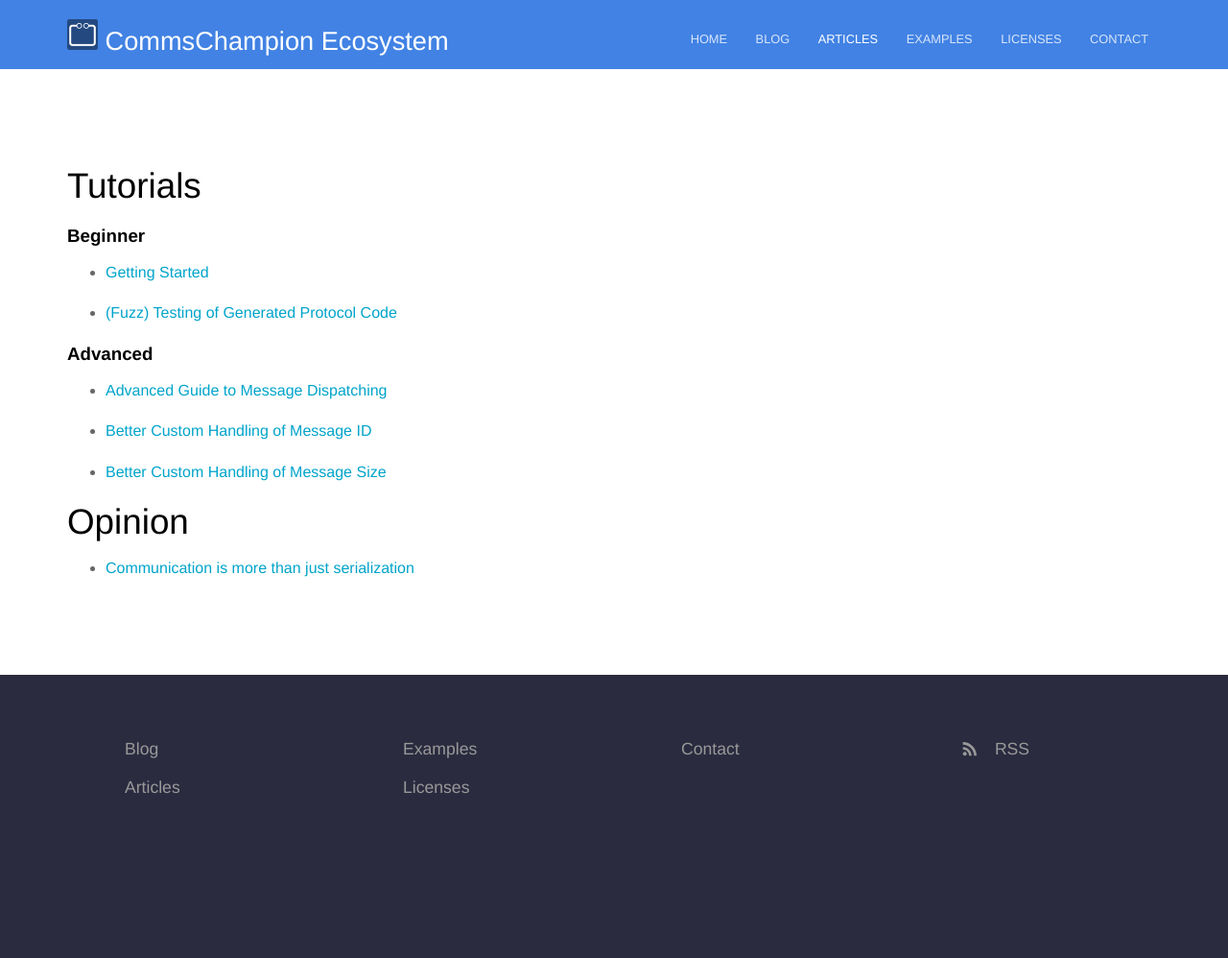
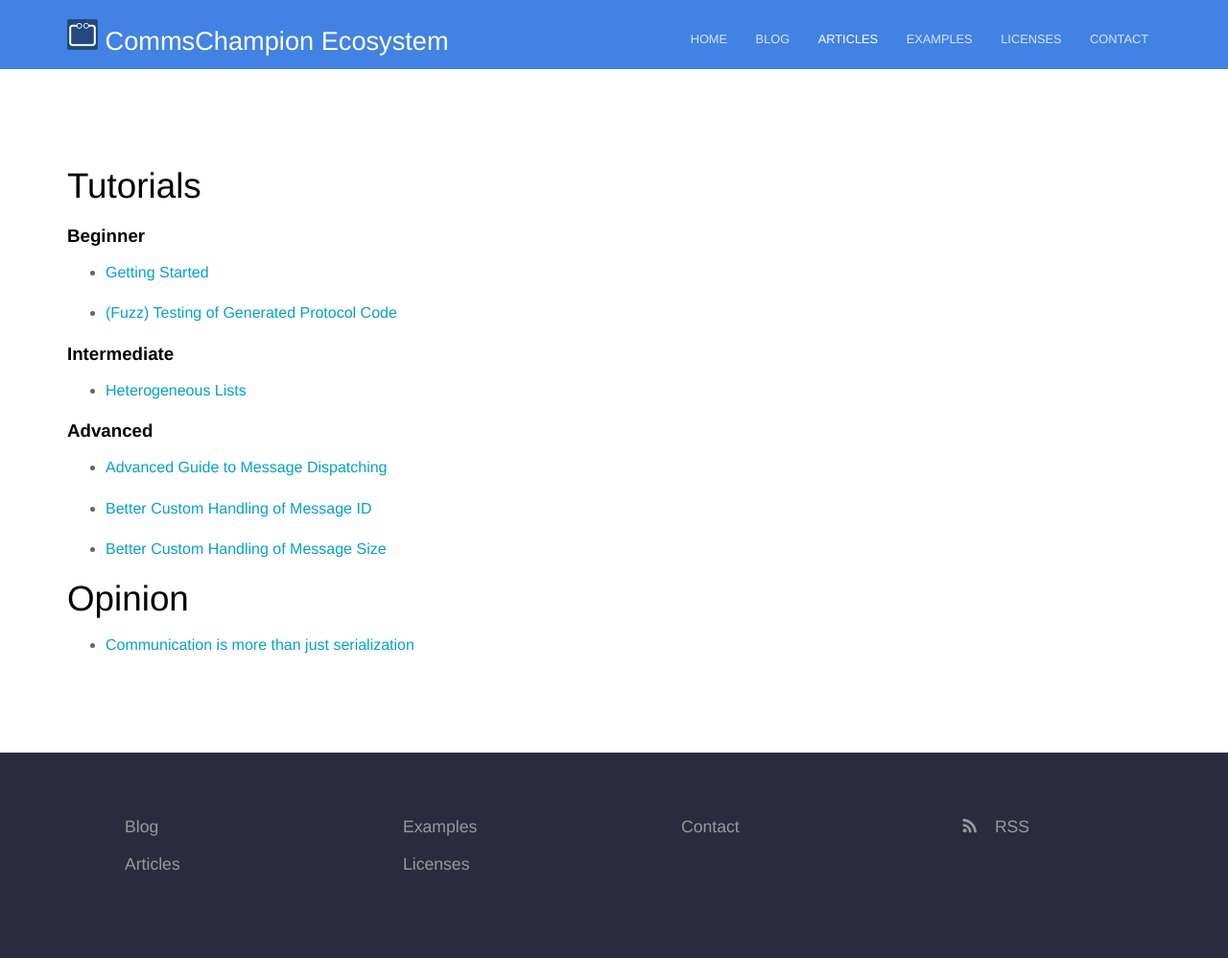
Before and after one commit to commschamp/commschamp.github.io, a Jekyll site: the page built from articles.html, in a window 1280 px wide. Shown: the whole page at 96% size. Built offline with Jekyll 4.4.1, drawn with Linux system fonts in a browser that asks for light colours; before the commit the page ends 918 px from its top, so only the background shows below that.

Commit message:
Added heterogenous lists article to tutorials.

```diff
--- a/_includes/articles.md
+++ b/_includes/articles.md
@@ -2,6 +2,9 @@
 ### Beginner
 - [Getting Started]({{ site.baseurl }}{% post_url 2018-12-21-getting-started %})
 - [(Fuzz) Testing of Generated Protocol Code]({{ site.baseurl }}{% post_url 2019-04-24-fuzz-testing %})
+
+### Intermediate
+- [Heterogeneous Lists]({{ site.baseurl }}{% post_url 2019-06-08-heterogeneous-lists %})
 
 ### Advanced
 - [Advanced Guide to Message Dispatching]({{ site.baseurl }}{% post_url 2019-02-27-message-dispatch %})
```
